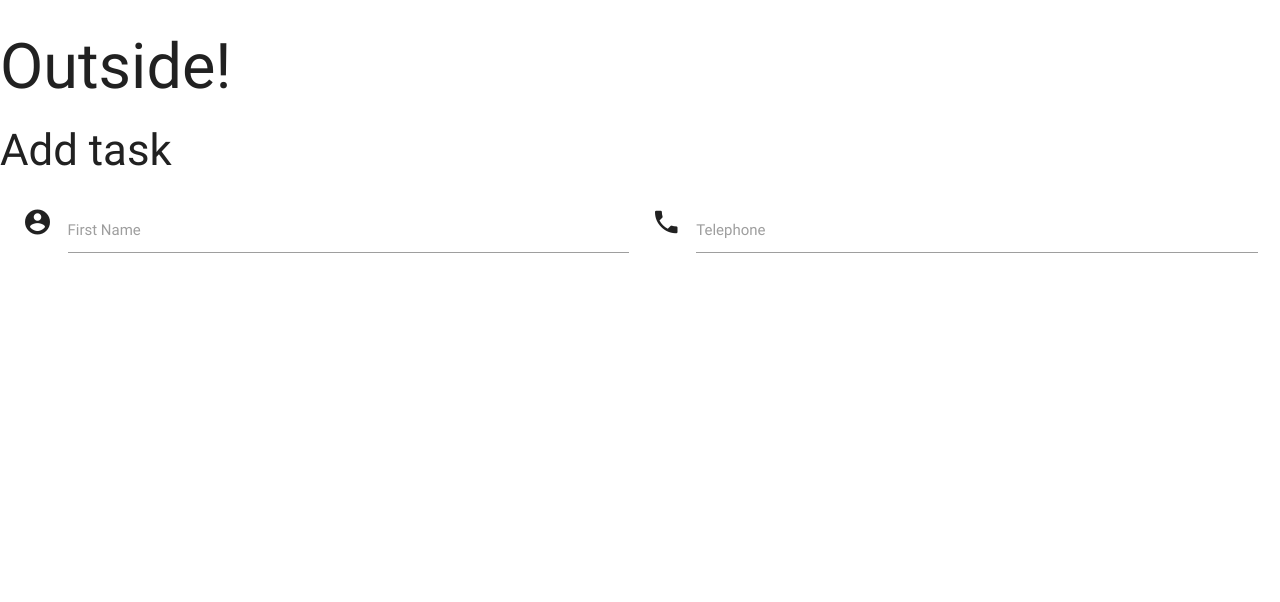
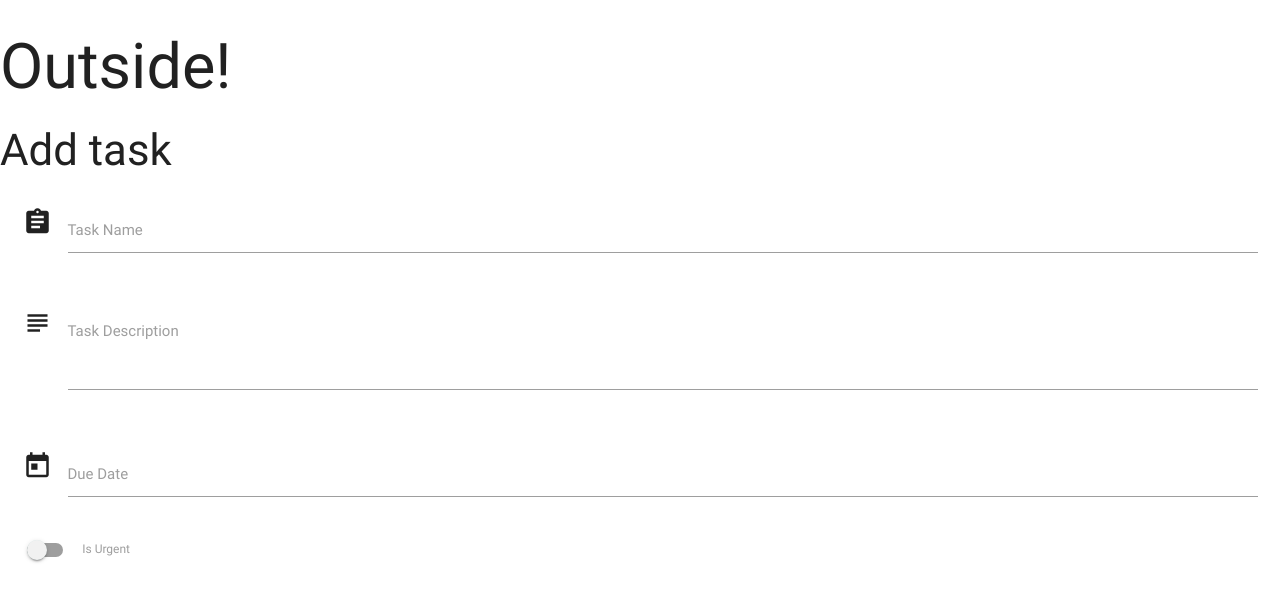
Before and after one commit to VladimirB3/task-manager, a Flask app: page /add_task in a window 1280 px wide. Shown: the top 602 px of the page. Run offline with Flask 2, Linux system fonts and the light colour scheme; some libraries are stand-ins or nearby versions.

Commit message:
Adding date picker, not working

```diff
--- a/templates/addtask.html
+++ b/templates/addtask.html
@@ -5,15 +5,33 @@
 <div class="row">
     <form action="" method="POST" class="col s12">
       <div class="row">
-        <div class="input-field col s6">
-          <i class="material-icons prefix">account_circle</i>
-          <input id="icon_prefix" type="text" class="validate">
-          <label for="icon_prefix">First Name</label>
+        <div class="input-field col s12">
+          <i class="material-icons prefix">assignments</i>
+          <input id="task_name" name="task_name" type="text" class="validate">
+          <label for="icon_prefix">Task Name</label>
         </div>
-        <div class="input-field col s6">
-          <i class="material-icons prefix">phone</i>
-          <input id="icon_telephone" type="tel" class="validate">
-          <label for="icon_telephone">Telephone</label>
+      </div>
+      <div class="row">
+        <div class="input-field col s12">
+          <i class="material-icons prefix">subject</i>
+          <textarea type="textarea" name="task_description" id="task_description" class="materialize-textarea"></textarea>
+          <label for="icon_telephone">Task Description</label>
+        </div>
+      </div>
+      <div class="row">
+        <div id="show_grid" name="show_grid" class="input-field col s12">
+          <i class="material-icons prefix">today</i>
+          <input id="due_date" name="due_date" type="text" class="datepicker">
+          <label for="icon_prefix">Due Date</label>
+        </div>
+      </div>
+      <div class="row">
+        <div class="switch">
+            <label>
+                <input id="is_urgent" name="is_urgent" type="checkbox">
+                <span class="lever"></span>
+                Is Urgent
+            </label>
         </div>
       </div>
     </form>
--- a/templates/base.html
+++ b/templates/base.html
@@ -15,6 +15,11 @@
         $(document).ready(function(){
             $('.collapsible').collapsible();
         });
+
+        $(document).ready(function(){
+            $('.datepicker').datepicker();
+        });
+
         </script>
     </body>
 </html>
```
